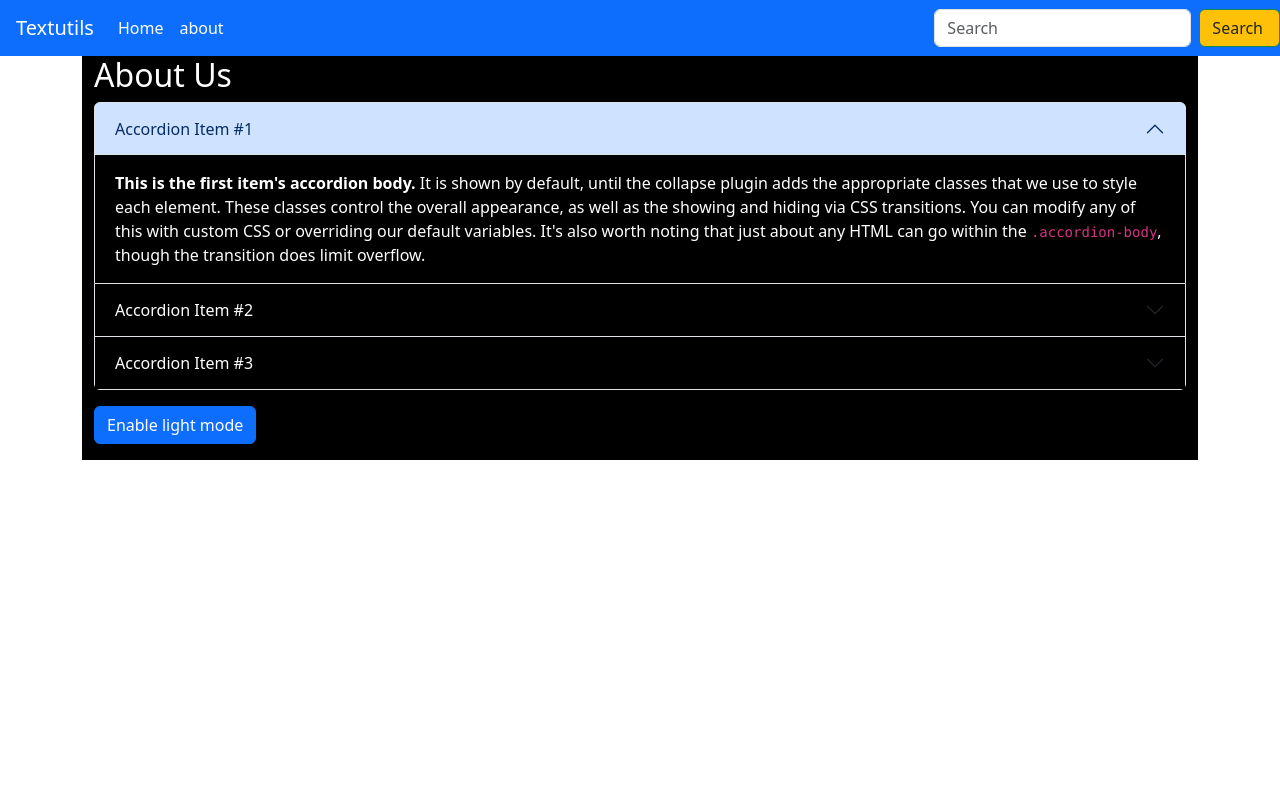
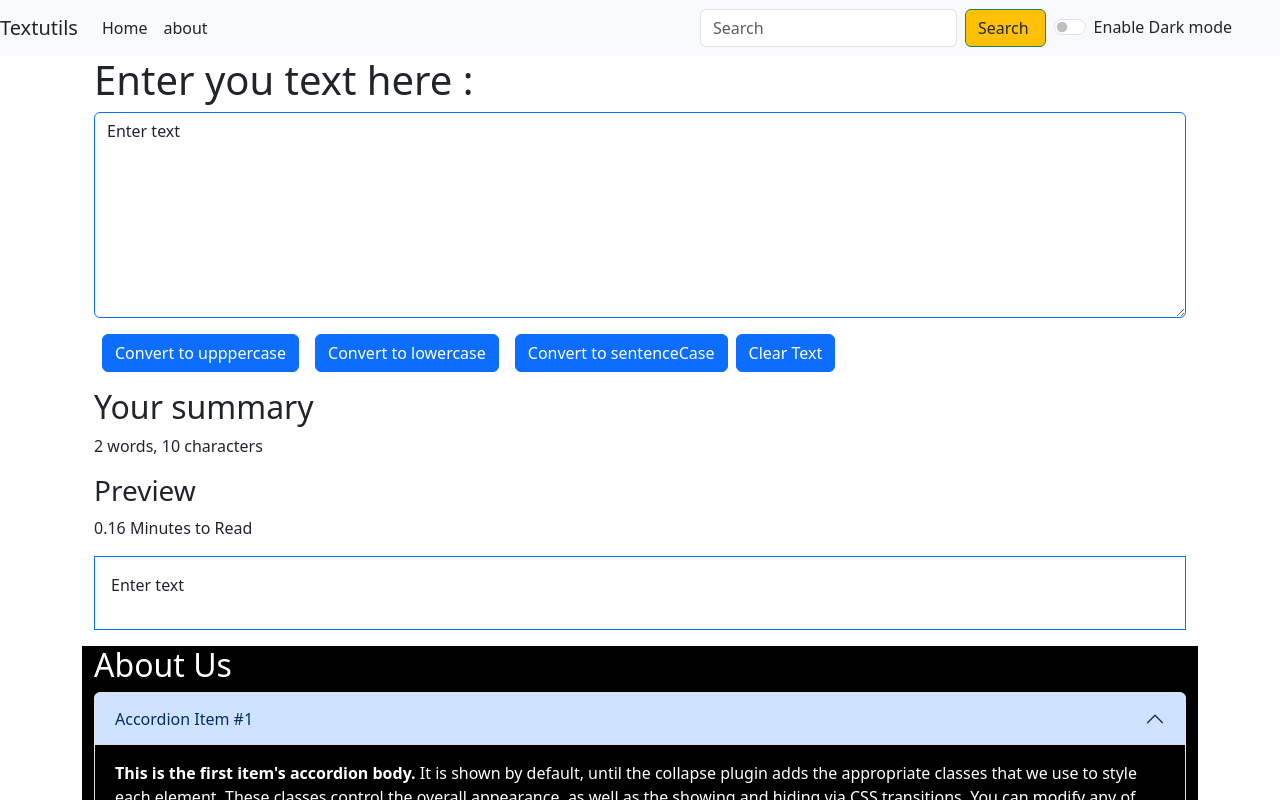
Before and after one commit to Akash6790/React-folder, a React (Create React App) app: page / in a window 1280 px wide. Shown: the top 800 px of the page. Built offline with nearby package versions, Linux system fonts and the light colour scheme.

Commit message:
adding the enble button

```diff
--- a/src/App.js
+++ b/src/App.js
@@ -1,18 +1,33 @@
 import './App.css';
 import About from './components/about';
 import Navbar from './components/navnar';
-// import Textforms from './components/textforms';
+import Textforms from './components/textforms';
+import React, { useState } from 'react';
 
 function App() {
+  const [mode, setMode] = useState('light');
+
+  const enable = () => {
+    if (mode === 'light') {
+      setMode('dark');
+      document.body.style.backgroundColor = ' black ';
+       document.body.style.color = 'white';
+    }
+    else {
+      setMode('light');
+      document.body.style.backgroundColor = ' white ';
+       document.body.style.color = 'black';
+    }
+  }
   return (
     <>
-    <Navbar title="Textutils"/>
-    {/* <div className="container">
-       <Textforms heading="Enter you text here :"/>
-    </div> */}
-    <div className="container">
-        <About  />
-    </div>
+      <Navbar title="Textutils" mode={mode} enable={enable} />
+      <div className="container">
+        <Textforms heading="Enter you text here :" />
+      </div>
+      <div className="container my-3">
+        <About />
+      </div>
 
     </>
   );
--- a/src/components/navnar.js
+++ b/src/components/navnar.js
@@ -1,11 +1,12 @@
 import React from 'react'
+import { propTypes } from 'react-bootstrap/esm/Image'
 
 export default function NavBar(props) {
   return (
     <div>
       <>
-      <nav className="navbar navbar-expand-lg  navbar bg-primary ">
-        <a className="navbar-brand  text-white ps-3" href="/">{props.title}</a>
+        <nav className={`navbar navbar-expand-lg  navbar text-${props.mode === 'light'?'dark':'light'} bg-${props.mode} `}>
+          <a className={`navbar-brand  nav-link  text-${props.mode === 'light'?'dark':'light'} href="/"`}>{props.title}</a>
           <button className="navbar-toggler" type="button" data-toggle="collapse" data-target="#navbarSupportedContent" aria-controls="navbarSupportedContent" aria-expanded="false" aria-label="Toggle navigation">
             <span className="navbar-toggler-icon"></span>
           </button>
@@ -13,10 +14,10 @@ export default function NavBar(props) {
           <div className="collapse navbar-collapse" id="navbarSupportedContent">
             <ul className="navbar-nav mr-auto">
               <li className="nav-item active">
-              <a className="nav-link  text-white" href="/">Home <span className="sr-only">(current)</span></a>
+                <a className={`nav-link  text-${props.mode === 'light'?'dark':'light'}`} href="/">Home <span className="sr-only">(current)</span></a>
               </li>
               <li className="nav-item">
-              <a className="nav-link  text-white" href="/">about</a>
+                <a className={`nav-link  text-${props.mode === 'light'?'dark':'light'}`} href="/">about</a>
               </li>
 
             </ul>
@@ -24,6 +25,10 @@ export default function NavBar(props) {
               <input className="form-control mr-sm-2" type="search" placeholder="Search" aria-label="Search" />
               <button className="btn btn-outline-success bg-warning  my-2 my-sm-0  text-dark pe-3" type="submit">Search</button>
             </form>
+            <div className={`form-check form-switch px-5 text-${props.mode === 'light'?'dark':'light'}`}>
+              <input className="form-check-input " onClick={props.enable} type="checkbox" role="switch" id="switchCheckDefault" />
+              <label className="form-check-label " htmlFor="switchCheckDefault">Enable Dark mode</label>
+            </div>
           </div>
         </nav>
       </>
--- a/src/components/textforms.js
+++ b/src/components/textforms.js
@@ -13,7 +13,7 @@ export default function Textforms(props) {
     }
     const handleclearclick = () => {
         console.log("button was clicked" + text);
-        let newtext = " ";
+        let newtext = "";
         settext(newtext)
     }
     const sentenceCase = () => {
@@ -46,7 +46,7 @@ export default function Textforms(props) {
                 <h3>Preview</h3>
                 <p>{0.08 * text.split(" ").length} Minutes to Read</p>
                 <div className="container  border border-primary p-3">
-                    <p>{text}</p>
+                    <p>{text.length>0?text :"enter the text to preview in the above box"}</p>
                 </div>
 
             </div>
```
Lines whose indentation alone changed are shown as unchanged.
